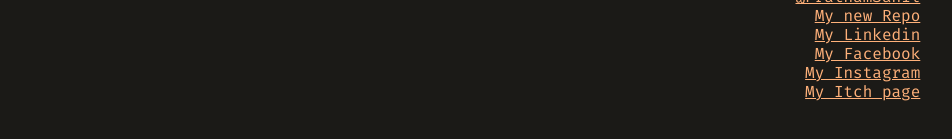
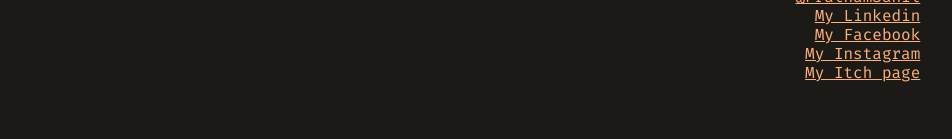
Before and after one commit to PrathamSahil/PrathamSahil.github.io, a plain HTML site: page index.html in a window 1280 px wide. Shown: the part 379-518 px from the top of the page, without its empty margins (160-1112 px from the left). Drawn offline with Linux system fonts and the light colour scheme.

Commit message:
Update index.html

```diff
--- a/index.html
+++ b/index.html
@@ -34,9 +34,6 @@
           <div id="github-handle">
             <a href="https://github.com/PrathamSahil" target="__blank">@PrathamSahil</a>
           </div>
-          <div id="newlink">
-            <a href="https://prathamsahil.github.io/MyFirstRepo/" target="__blank">My new Repo</a>
-          </div>
           <div id="linkedin">
             <a href="https://www.linkedin.com/in/pratham-sahil-aa97b122a/" target="__blank">My Linkedin</a>
           </div>
```
